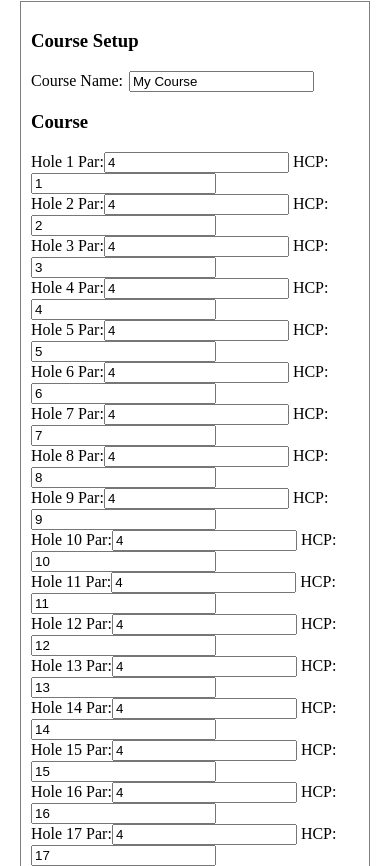
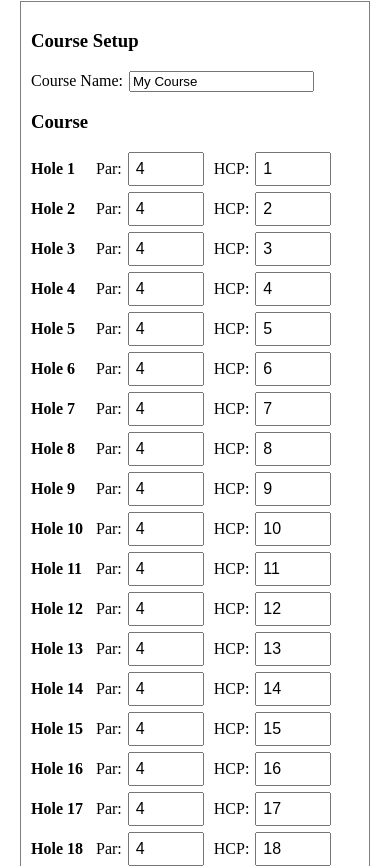
Before and after one commit to lootens-gif/golf-app, a React (Create React App) app: page / in a window 390 px wide. Shown: the part 938-1804 px from the top of the page. Built offline with nearby package versions, Linux system fonts and the light colour scheme.

Commit message:
mobile UI fixes backspacing max par and handicap

```diff
--- a/src/App.jsx
+++ b/src/App.jsx
@@ -1168,23 +1168,45 @@ function deleteNamedRound() {
   }
 
   function updateCoursePar(index, value) {
+   if (value === "") {
+    setCourse((prev) => {
+      const pars = [...prev.pars];
+      pars[index] = "";
+      return { ...prev, pars };
+    });
+    return;
+  }
+
   const num = Number(value);
   if (!Number.isFinite(num)) return;
 
+  const clamped = Math.min(6, Math.max(3, num));
+
   setCourse((prev) => {
     const pars = [...prev.pars];
-      pars[index] = num;
+    pars[index] = clamped;
     return { ...prev, pars };
   });
 }
 
   function updateCourseHcp(index, value) {
+   if (value === "") {
+    setCourse((prev) => {
+      const hcp = [...prev.hcp];
+      hcp[index] = "";
+      return { ...prev, hcp };
+    });
+    return;
+  }
+
   const num = Number(value);
   if (!Number.isFinite(num)) return;
 
+  const clamped = Math.min(18, Math.max(1, num));
+
   setCourse((prev) => {
     const hcp = [...prev.hcp];
-      hcp[index] = num;
+    hcp[index] = clamped;
     return { ...prev, hcp };
   });
 }
@@ -1308,6 +1330,7 @@ useEffect(() => {
          <input
             type="text"
             value={course.name || ""}
+            onFocus={(e) => e.target.select()}
             onChange={(e) => updateCourseName(e.target.value)}
             style={{ marginLeft: 6 }}
 />
--- a/src/components/CourseEditor.jsx
+++ b/src/components/CourseEditor.jsx
@@ -1,24 +1,52 @@
 export default function CourseEditor({ course, onParChange, onHcpChange }) {
+  function handleParInput(index, rawValue) {
+    const cleaned = rawValue.replace(/\D/g, "").slice(0, 1);
+    onParChange(index, cleaned);
+  }
+
+  function handleHcpInput(index, rawValue) {
+    const cleaned = rawValue.replace(/\D/g, "").slice(0, 2);
+    onHcpChange(index, cleaned);
+  }
+
   return (
     <div>
       <h3>Course</h3>
+
       {course.pars.map((par, i) => (
-        <div key={i}>
-          Hole {i + 1}{" "}
+        <div
+          key={i}
+          style={{
+            display: "flex",
+            gap: 10,
+            alignItems: "center",
+            flexWrap: "wrap",
+            marginBottom: 6,
+          }}
+        >
+          <strong style={{ minWidth: 55 }}>Hole {i + 1}</strong>
+
           <label>
             Par:
             <input
-              type="number"
-              value={course.pars[i]}
-              onChange={(e) => onParChange(i, e.target.value)}
+              type="text"
+              inputMode="numeric"
+              value={course.pars[i] ?? ""}
+              onFocus={(e) => e.target.select()}
+              onChange={(e) => handleParInput(i, e.target.value)}
+              style={{ width: 60, marginLeft: 6, fontSize: 16, padding: 6 }}
             />
-          </label>{" "}
+          </label>
+
           <label>
             HCP:
             <input
-              type="number"
-              value={course.hcp[i]}
-              onChange={(e) => onHcpChange(i, e.target.value)}
+              type="text"
+              inputMode="numeric"
+              value={course.hcp[i] ?? ""}
+              onFocus={(e) => e.target.select()}
+              onChange={(e) => handleHcpInput(i, e.target.value)}
+              style={{ width: 60, marginLeft: 6, fontSize: 16, padding: 6 }}
             />
           </label>
         </div>
```
Lines whose indentation alone changed are shown as unchanged.
